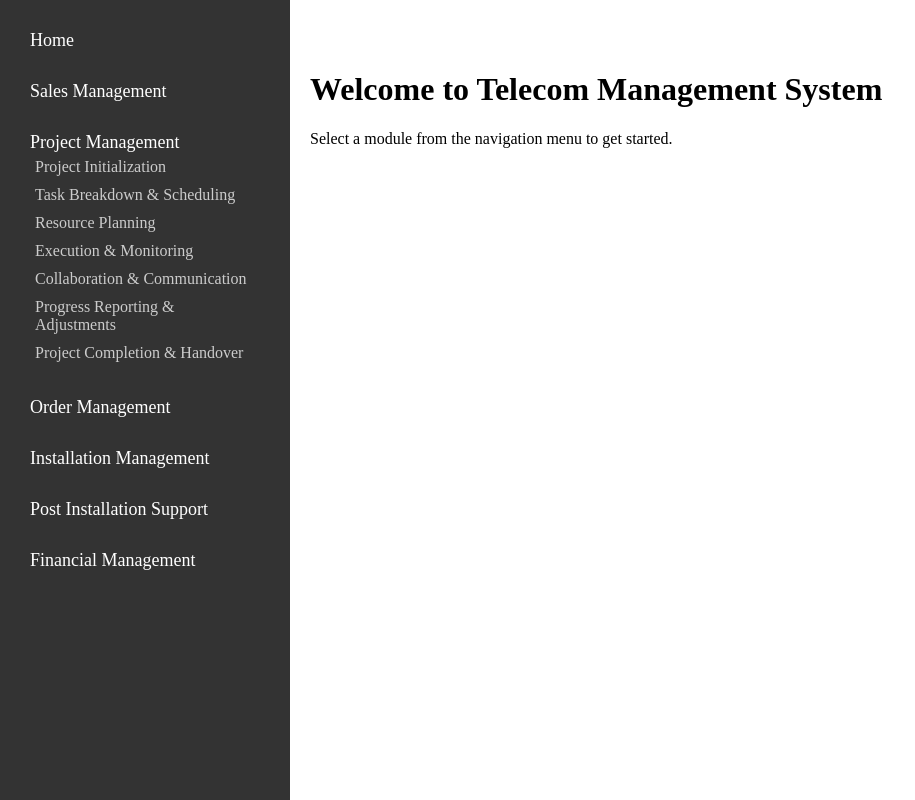
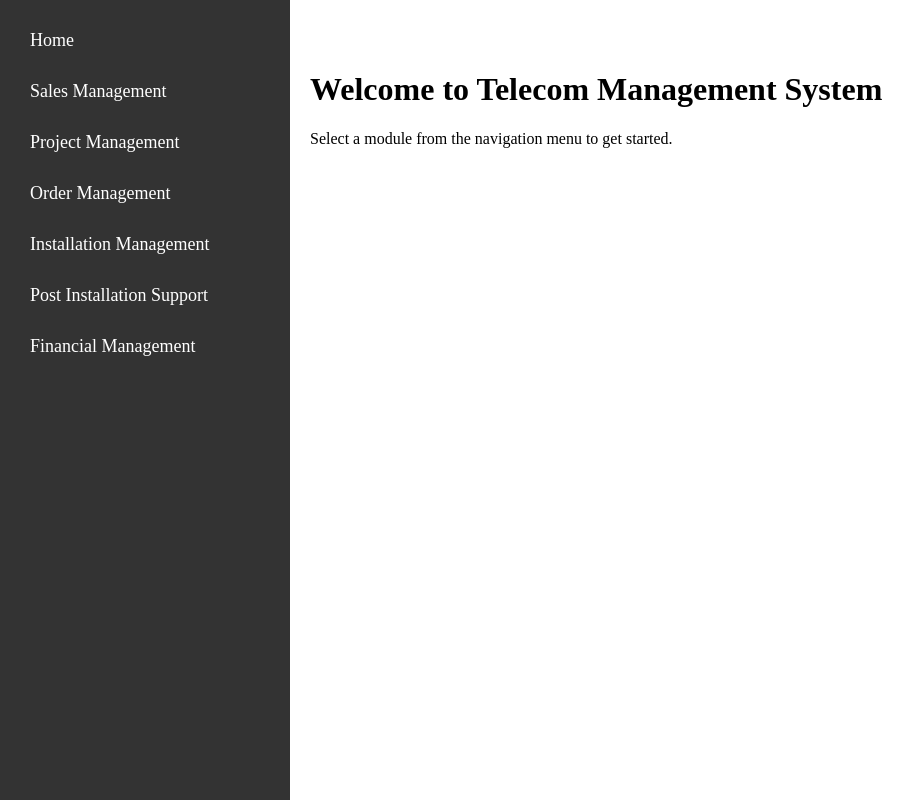
Before and after one commit to saurabhmane111/telecom-management, a React (Vite) app: page / in a window 1280 px wide. Shown: the whole page, without its empty margins (0-915 px from the left). Built offline with nearby package versions, Linux system fonts and the light colour scheme.

Commit message:
Commited Sidebar

```diff
--- a/src/components/Sidebar.jsx
+++ b/src/components/Sidebar.jsx
@@ -101,11 +101,17 @@ const Sidebar = () => {
       <SidebarItem>
         <SidebarLink onClick={() => toggleMenu("project")}>
           Project Management
-          <SubMenuLink to="project/initialization">Project Initialization</SubMenuLink>
+        </SidebarLink>
+        <SubMenu open={openMenu === "project"}>
+          <SubMenuLink to="project/initialization">
+            Project Initialization
+          </SubMenuLink>
           <SubMenuLink to="project/task-scheduling">
             Task Breakdown & Scheduling
           </SubMenuLink>
-          <SubMenuLink to="project/resource-planning">Resource Planning</SubMenuLink>
+          <SubMenuLink to="project/resource-planning">
+            Resource Planning
+          </SubMenuLink>
           <SubMenuLink to="project/execution-monitoring">
             Execution & Monitoring
           </SubMenuLink>
@@ -118,7 +124,7 @@ const Sidebar = () => {
           <SubMenuLink to="project/completion-handover">
             Project Completion & Handover
           </SubMenuLink>
-        </SidebarLink>
+        </SubMenu>
       </SidebarItem>
       <SidebarItem>
         <SidebarLink onClick={() => toggleMenu("orders")}>
```
